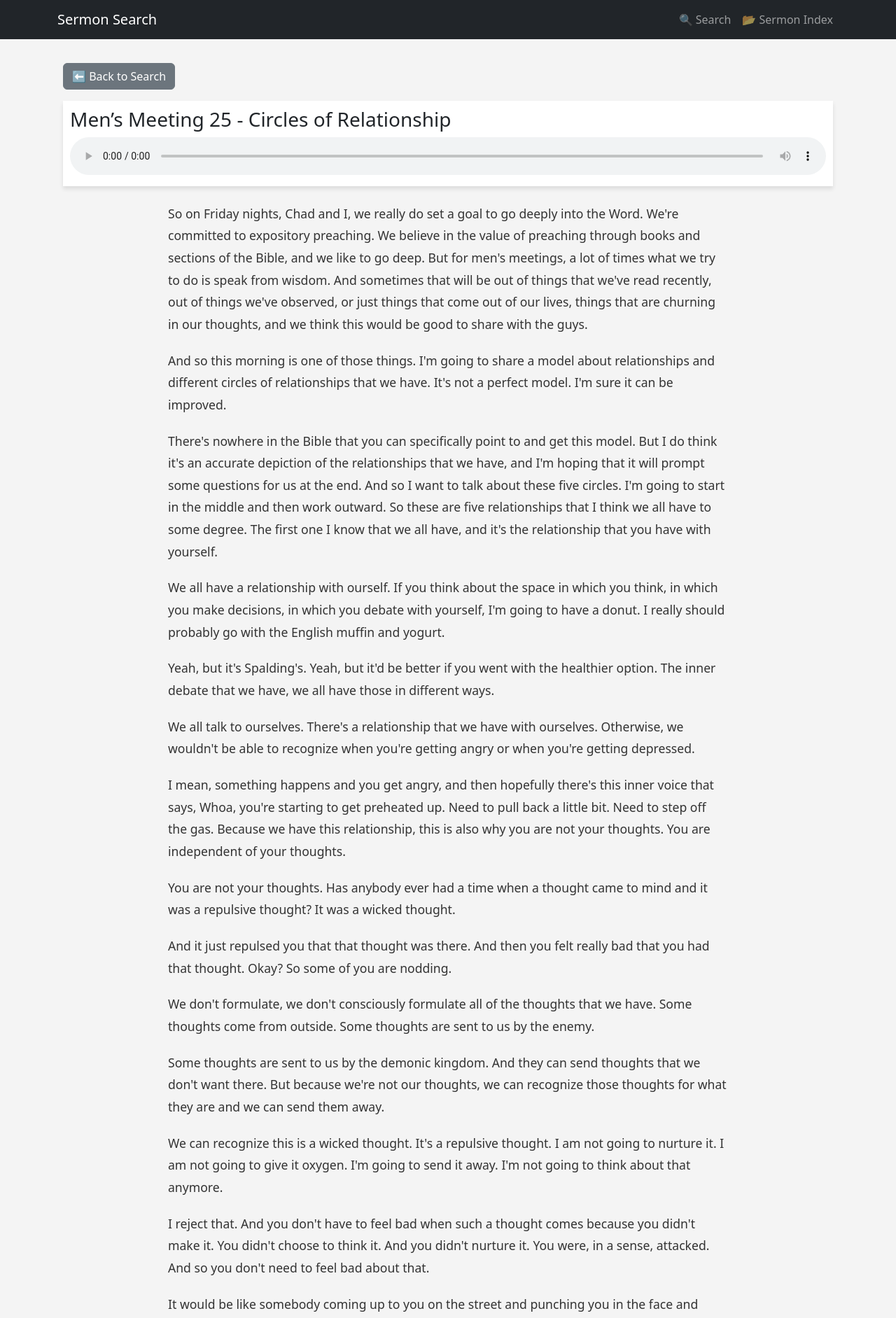
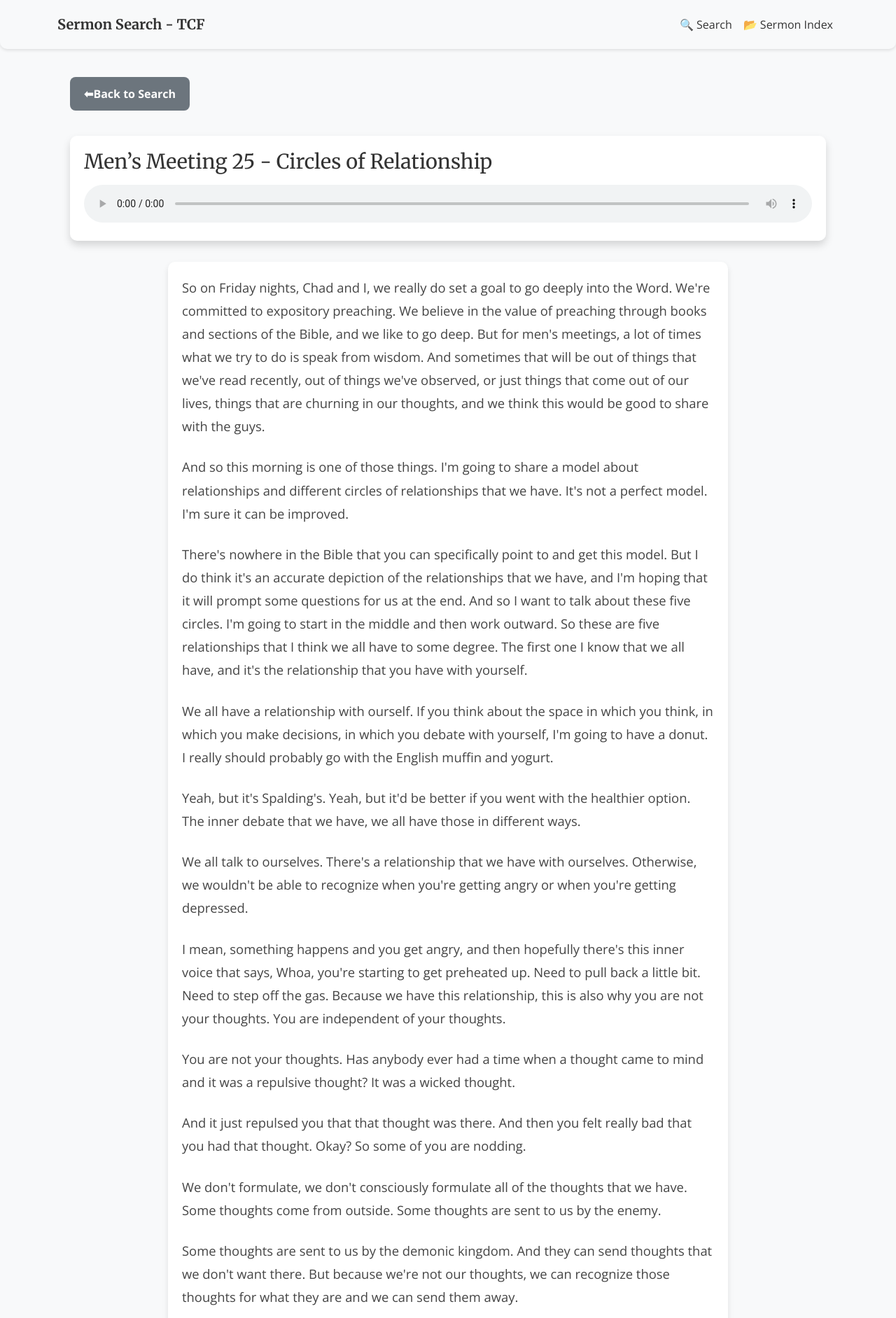
Before and after one commit to jaycollett/TCFSermonSearcher, a Flask app: page /sermon/1 in a window 1280 px wide. Shown: the top 1883 px of the page at 70% size. Run offline with Flask 3, Linux system fonts and the light colour scheme; data comes from the database, SQL or seed files in the repository.

Commit message:
Add enchanements to UI.

```diff
--- a/templates/layout.html
+++ b/templates/layout.html
@@ -2,52 +2,84 @@
 <html lang="en">
 <head>
     <meta charset="UTF-8">
-    <title>Sermon Search</title>
+    <title>Sermon Search - TCF</title>
     <meta name="viewport" content="width=device-width, initial-scale=1">
-    <meta name="description" content="Searchable sermon transcripts. Find past sermons easily.">
+    <meta name="description" content="Searchable sermon transcripts from TCF. Find past sermons easily.">
     <link rel="stylesheet" href="https://cdn.jsdelivr.net/npm/bootstrap@5.3.0/dist/css/bootstrap.min.css">
+    <link rel="preconnect" href="https://fonts.googleapis.com">
+    <link rel="preconnect" href="https://fonts.gstatic.com" crossorigin>
+    <link href="https://fonts.googleapis.com/css2?family=Merriweather:ital,wght@0,300;0,400;0,700;1,300;1,400;1,700&family=Open+Sans:ital,wght@0,300;0,400;0,700;1,300;1,400;1,700&display=swap" rel="stylesheet">
     <style>
         body {
-            padding-top: 70px;
-            background-color: #f4f4f4;
+            padding-top: 80px;
+            background-color: #f8f9fa;
+            font-family: 'Open Sans', sans-serif;
             display: flex;
             flex-direction: column;
             min-height: 100vh;
+            transition: background-color 0.3s ease; /* Smooth background transition */
         }
 
         .content-wrapper {
             flex: 1;
-            padding: 20px; /* Added padding */
+            padding: 30px;
+            transition: padding 0.3s ease; /* Smooth padding transition */
         }
 
         .footer {
             background-color: #343a40;
             color: white;
             text-align: center;
-            padding: 20px 10px; /* Increased vertical padding */
+            padding: 25px 10px;
             font-size: 0.9rem;
             width: 100%;
+            transition: background-color 0.3s ease; /* Smooth background transition */
+        }
+
+        .navbar {
+            background-color: #ffffff;
+            box-shadow: 0 2px 4px rgba(0, 0, 0, 0.1);
+            padding: 15px 20px;
+            border-radius: 0 0 10px 10px; /* Rounded bottom corners */
+            transition: box-shadow 0.3s ease; /* Smooth shadow transition */
+        }
+
+        .navbar-brand {
+            font-family: 'Merriweather', serif;
+            font-weight: 700;
+            color: #333;
+            transition: color 0.3s ease; /* Smooth color transition */
         }
 
         .navbar-nav .nav-link {
-            transition: color 0.3s ease; /* Smooth hover transition */
+            color: #333;
+            transition: color 0.3s ease, transform 0.2s ease; /* Smooth color and transform transitions */
         }
 
         .navbar-nav .nav-link:hover {
-            color: #aaa; /* Lighter color on hover */
+            color: #555;
+            transform: translateY(-2px); /* Slight lift on hover */
         }
 
-        .navbar {
-            padding: 0.5rem 1rem; /* Added padding to navbar */
+        .navbar-toggler-icon {
+            background-color: #333;
+        }
+
+        /* Subtle box shadow on hover for interactive elements */
+        .navbar-nav .nav-link, .btn {
+            transition: box-shadow 0.3s ease;
+        }
+
+        .navbar-nav .nav-link:hover, .btn:hover {
+            box-shadow: 0 4px 8px rgba(0, 0, 0, 0.2);
         }
     </style>
 </head>
 <body>
-<nav class="navbar navbar-expand-lg navbar-dark bg-dark fixed-top">
+    <nav class="navbar navbar-expand-lg navbar-light bg-light fixed-top">
         <div class="container">
-        <a class="navbar-brand" href="{{ url_for('index') }}">Sermon Search</a>
-        <button class="navbar-toggler" type="button" data-bs-toggle="collapse" data-bs-target="#navbarNav"
-                aria-controls="navbarNav" aria-expanded="false" aria-label="Toggle navigation">
+            <a class="navbar-brand" href="{{ url_for('index') }}">Sermon Search - TCF</a>
+            <button class="navbar-toggler" type="button" data-bs-toggle="collapse" data-bs-target="#navbarNav" aria-controls="navbarNav" aria-expanded="false" aria-label="Toggle navigation">
                 <span class="navbar-toggler-icon"></span>
             </button>
             <div class="collapse navbar-collapse" id="navbarNav">
@@ -64,7 +96,7 @@
     </div>
 
     <footer class="footer">
-    <p>📖 Sermon Search | Written by: Jay Collett | Version: 0.1.6-alpha | Date: February 27, 2025</p>
+        <p>📖 Sermon Search | Written by: Jay Collett | Version: 0.1.7-alpha | Date: February 27, 2025 | <a href="mailto:jay@collett.us" style="color:white;">Contact</a></p>
     </footer>
 
     <script src="https://cdn.jsdelivr.net/npm/bootstrap@5.3.0/dist/js/bootstrap.bundle.min.js"></script>
--- a/templates/sermon.html
+++ b/templates/sermon.html
@@ -6,21 +6,41 @@
         position: sticky;
         top: 70px;
         background: white;
-    padding: 10px;
+        padding: 20px;
         z-index: 1000;
-    box-shadow: 0 4px 6px rgba(0, 0, 0, 0.1);
+        box-shadow: 0 6px 12px rgba(0, 0, 0, 0.15);
+        border-radius: 10px;
+        margin-bottom: 30px;
+    }
+
+    .sticky-audio h3 {
+        font-size: 1.8rem;
+        margin-bottom: 15px;
+        color: #333;
+        font-family: 'Merriweather', serif;
     }
 
     /* 🔹 Improved paragraph readability */
     .sermon-text {
-    font-size: 1.1rem;
+        font-size: 1.15rem;
         line-height: 1.8;
-    color: #333;
+        color: #444;
         max-width: 800px;
-    margin: auto;
+        margin: 30px auto;
+        padding: 20px;
+        background-color: #ffffff;
+        border-radius: 10px;
+        box-shadow: 0 4px 8px rgba(0, 0, 0, 0.1);
+        transition: box-shadow 0.3s ease, transform 0.2s ease;
     }
+
+    .sermon-text:hover {
+        box-shadow: 0 6px 12px rgba(0, 0, 0, 0.2);
+        transform: translateY(-5px);
+    }
+
     .sermon-text p {
-    margin-bottom: 20px; /* 🔹 Adds spacing between paragraphs */
+        margin-bottom: 25px;
     }
 
     /* 🔹 Search Term Highlighting */
@@ -30,14 +50,35 @@
         padding: 2px 4px;
         border-radius: 3px;
     }
+
+    /* 🔹 Back to Search Button */
+    .back-button {
+        background: #6c757d;
+        color: white;
+        font-weight: bold;
+        border: none;
+        padding: 12px 20px;
+        border-radius: 8px;
+        transition: background 0.3s, transform 0.2s, box-shadow 0.3s ease;
+        display: inline-flex;
+        align-items: center;
+        text-decoration: none;
+        margin-bottom: 20px;
+    }
+
+    .back-button:hover {
+        background: #5a6268;
+        transform: scale(1.05);
+        box-shadow: 0 4px 8px rgba(0, 0, 0, 0.2);
+    }
 </style>
 
-<!-- 🔹 Back to Search Button -->
 <div class="mb-3">
-    <a href="{{ url_for('search') }}" class="btn btn-secondary">⬅ Back to Search</a>
+    <a href="{{ url_for('search') }}" class="back-button">
+        <span>⬅</span> Back to Search
+    </a>
 </div>
 
-<!-- 🔹 Sticky Audio Player -->
 <div class="sticky-audio">
     <h3>{{ sermon['title'] }}</h3>
     <audio controls style="width: 100%;">
@@ -46,7 +87,6 @@
     </audio>
 </div>
 
-<!-- 🔹 Display Formatted & Highlighted Sermon Text -->
 <div class="sermon-text mt-4">
     {{ formatted_transcript | safe }}
 </div>
```
Also changed, not shown: templates/index.html (+46 -26 lines), templates/results.html (+55 -22 lines), templates/search.html (+26 -16 lines). Lines whose indentation alone changed are shown as unchanged.
